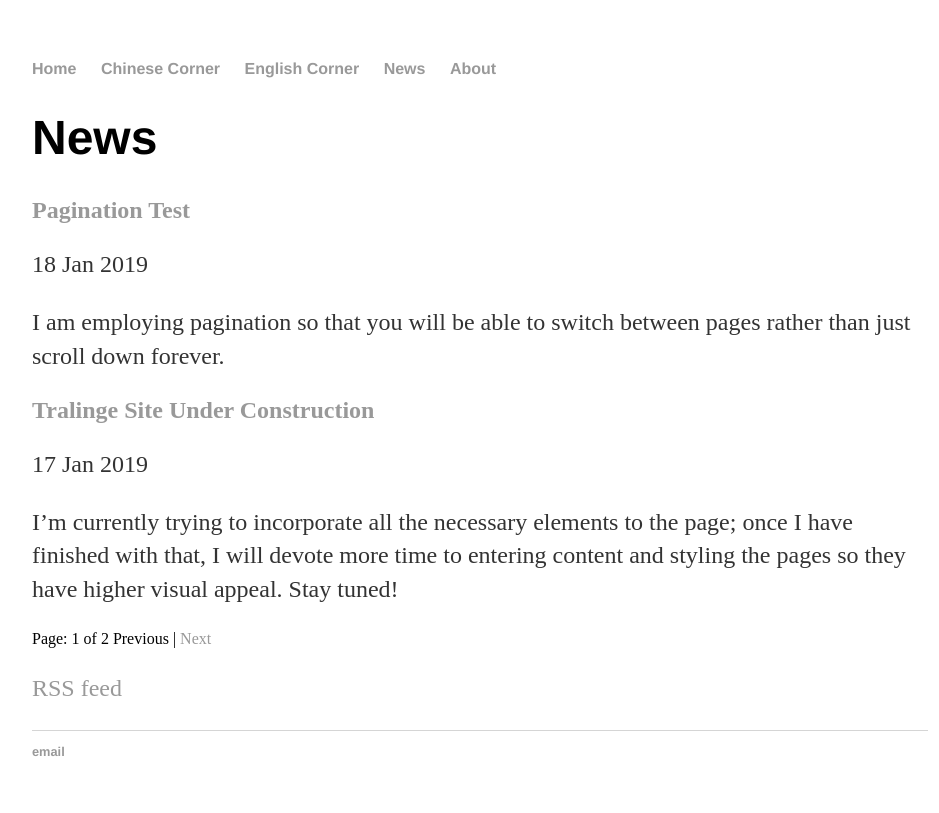
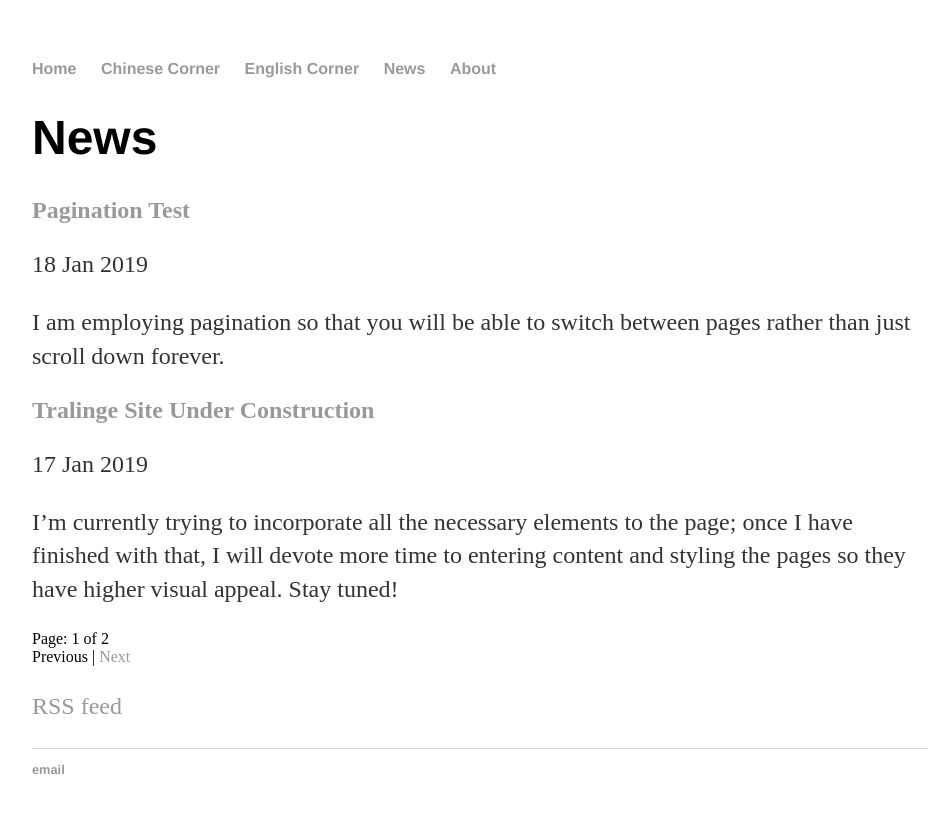
Before and after one commit to Tralinge/tralinge.github.io, a Jekyll site: the page built from news/index.html, in a window 1280 px wide. Shown: the top 813 px of the page, without its empty margins (160-1099 px from the left). Built offline with Jekyll 4.4.1, drawn with Linux system fonts in a browser that asks for light colours; the list of posts is cut into pages by our own code.

Commit message:
Update index.html

```diff
--- a/news/index.html
+++ b/news/index.html
@@ -21,7 +21,7 @@ title: News
 <div class="pagination">
   <span class="page_number ">
   Page: {{ paginator.page }} of {{ paginator.total_pages }}
-  </span>
+  </span><br>
 
   {% if paginator.previous_page %}
     <a href="{{ paginator.previous_page_path }}" class="previous">Previous |</a>
@@ -30,9 +30,9 @@ title: News
   {% endif %}
 
   {% if paginator.next_page %}
-    <a href="{{ paginator.next_page_path }}" class="next"> Next</a><br>
+    <a href="{{ paginator.next_page_path }}" class="next"> Next</a>
   {% else %}
-    <span class="next "> Next</span><br>
+    <span class="next "> Next</span>
   {% endif %}
 
 </div>
```
